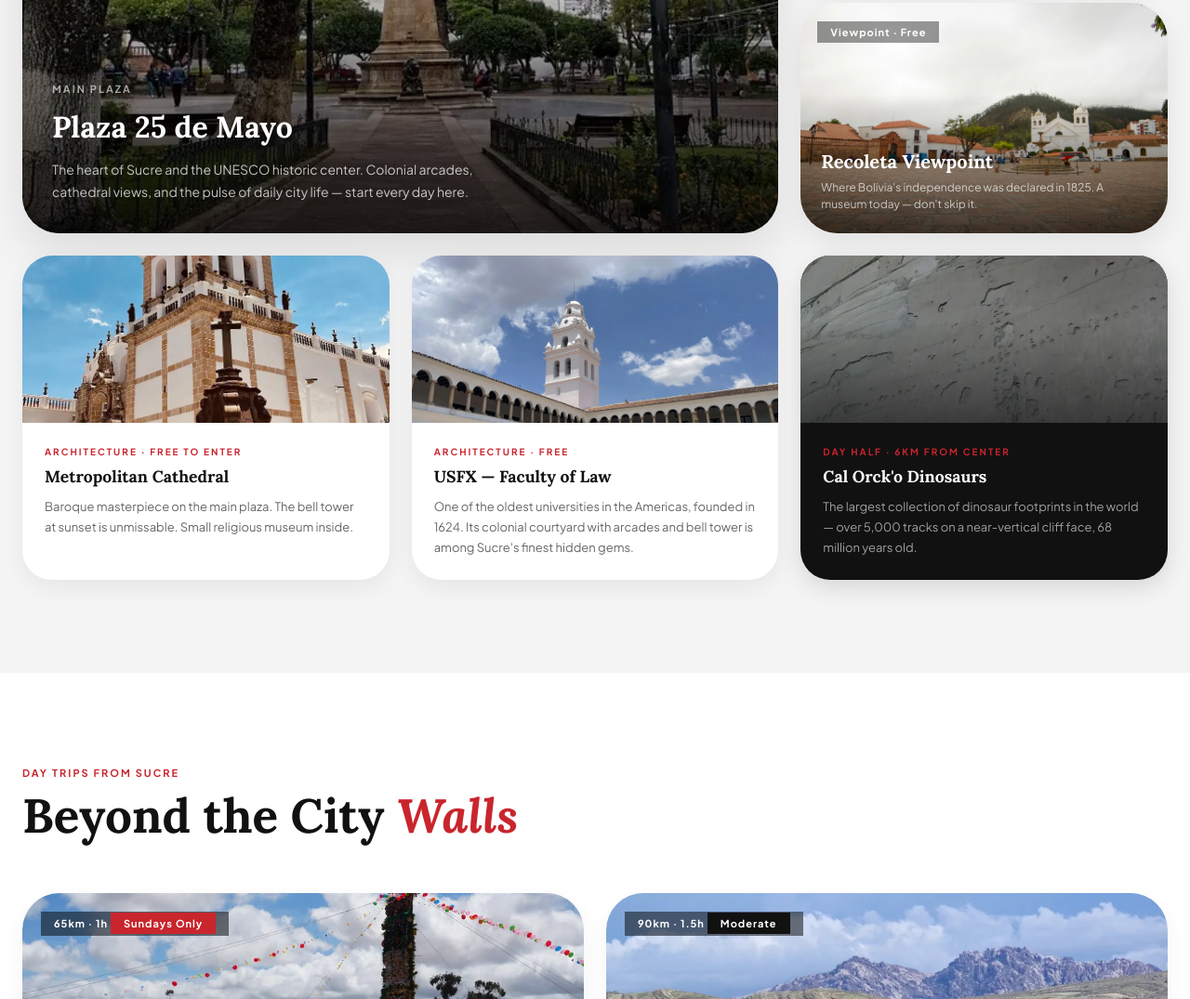
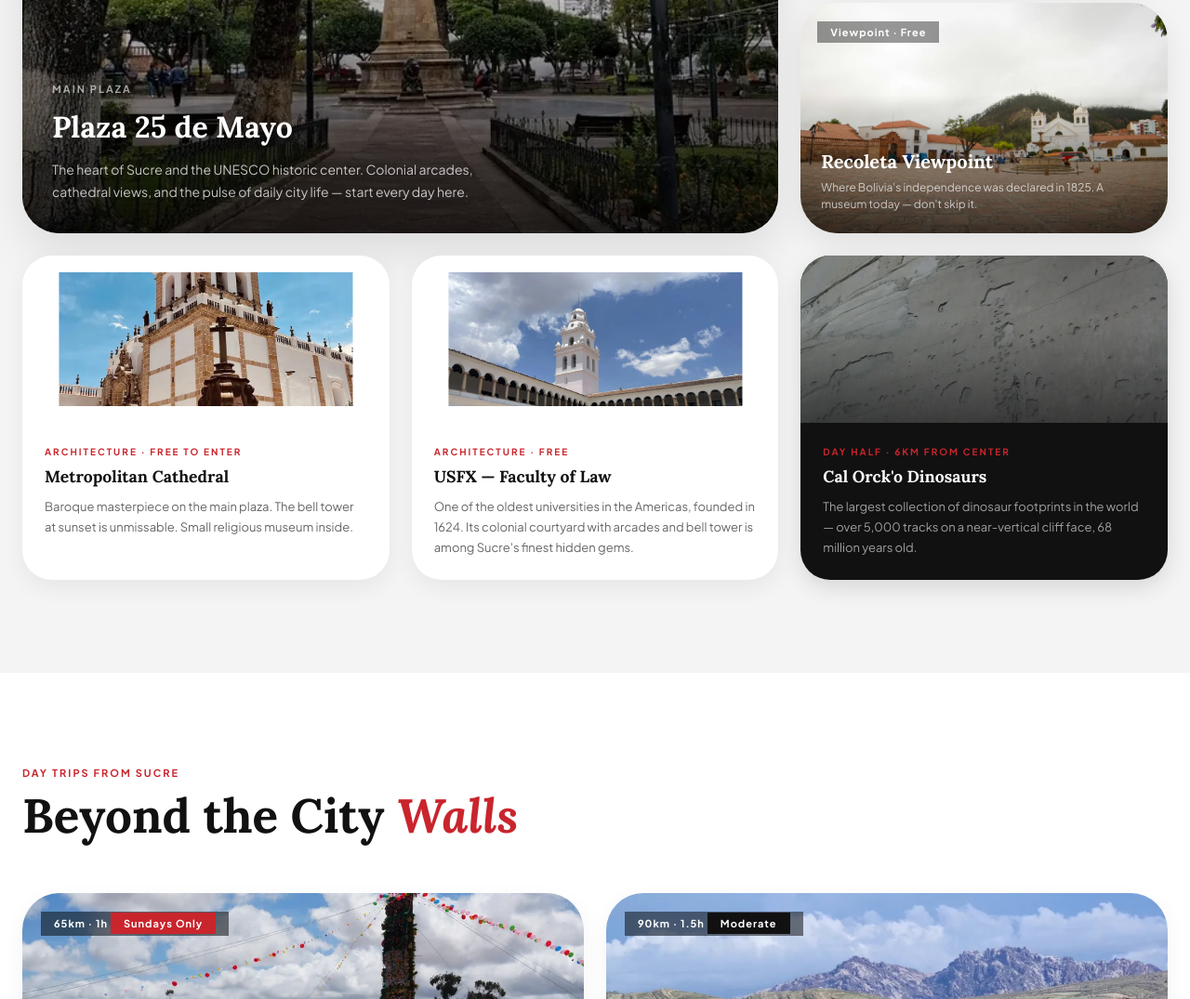
Before and after one commit to Megustasucre/me-gusta-sucre, a plain HTML site: page guia.html in a window 1280 px wide. Shown: the part 2191-3266 px from the top of the page at 93% size. Drawn offline with nearby package versions, Linux system fonts and the light colour scheme.

Commit message:
Zoom out catedral and USFX card images with scale(0.8)

```diff
--- a/guia.html
+++ b/guia.html
@@ -298,7 +298,7 @@
         <!-- Card: Cathedral -->
         <div style="background:#fff;border-radius:32px;overflow:hidden;box-shadow:0 8px 24px rgba(0,0,0,0.06)">
           <div style="height:180px;overflow:hidden">
-            <img src="imagenes/wikipedia/catedral.webp" alt="Catedral Sucre" style="width:100%;height:100%;object-fit:cover" />
+            <img src="imagenes/wikipedia/catedral.webp" alt="Catedral Sucre" style="width:100%;height:100%;object-fit:cover;transform:scale(0.8);transform-origin:center center" />
           </div>
           <div style="padding:24px">
             <p style="font-size:10px;font-weight:700;color:#c9252d;text-transform:uppercase;letter-spacing:2px;margin-bottom:6px" data-i18n="guia.must4Pill">Architecture · Free to enter</p>
@@ -310,7 +310,7 @@
         <!-- Card: USFX Facultad de Derecho -->
         <div style="background:#fff;border-radius:32px;overflow:hidden;box-shadow:0 8px 24px rgba(0,0,0,0.06)">
           <div style="height:180px;overflow:hidden">
-            <img src="imagenes/wikipedia/patio-usfx.webp" alt="Facultad de Derecho USFX Sucre Bolivia" style="width:100%;height:100%;object-fit:cover;object-position:center 10%" />
+            <img src="imagenes/wikipedia/patio-usfx.webp" alt="Facultad de Derecho USFX Sucre Bolivia" style="width:100%;height:100%;object-fit:cover;object-position:center 10%;transform:scale(0.8);transform-origin:center center" />
           </div>
           <div style="padding:24px">
             <p style="font-size:10px;font-weight:700;color:#c9252d;text-transform:uppercase;letter-spacing:2px;margin-bottom:6px" data-i18n="guia.must5Pill">Architecture · Free</p>
```
